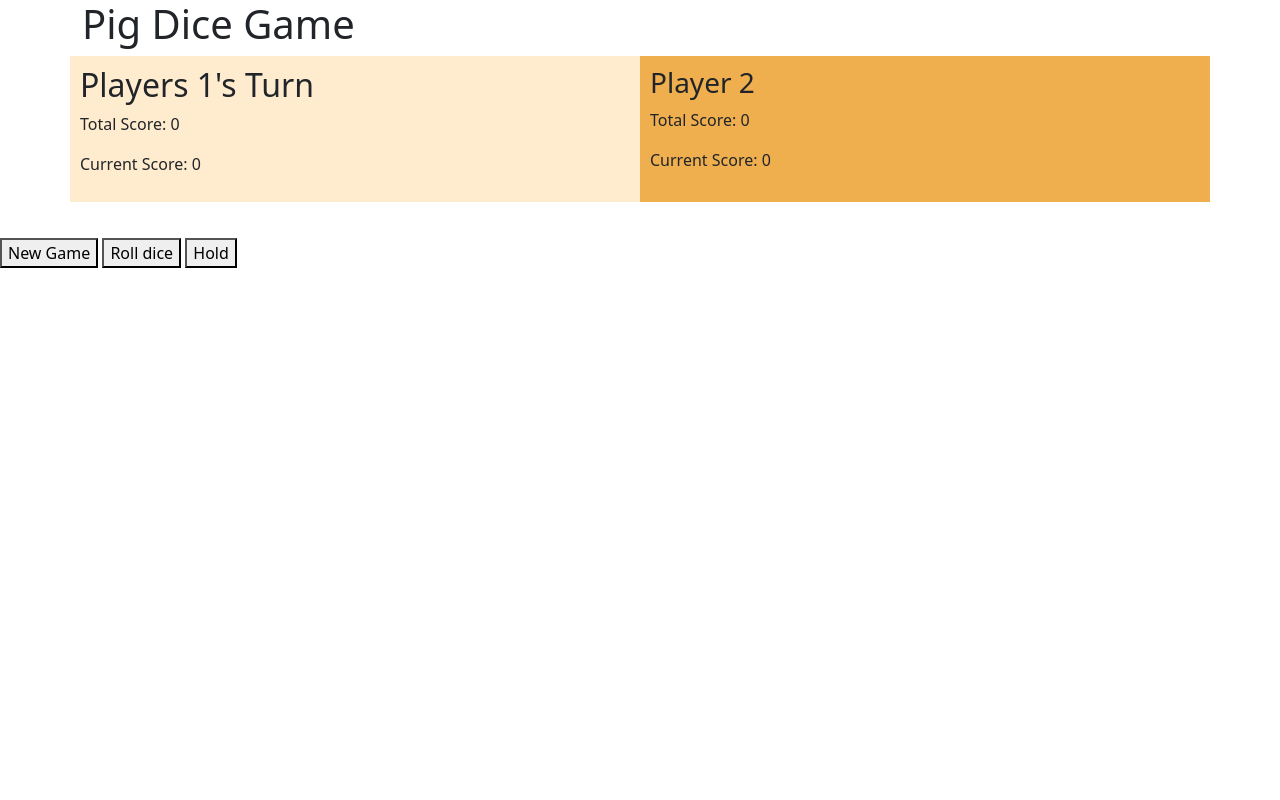
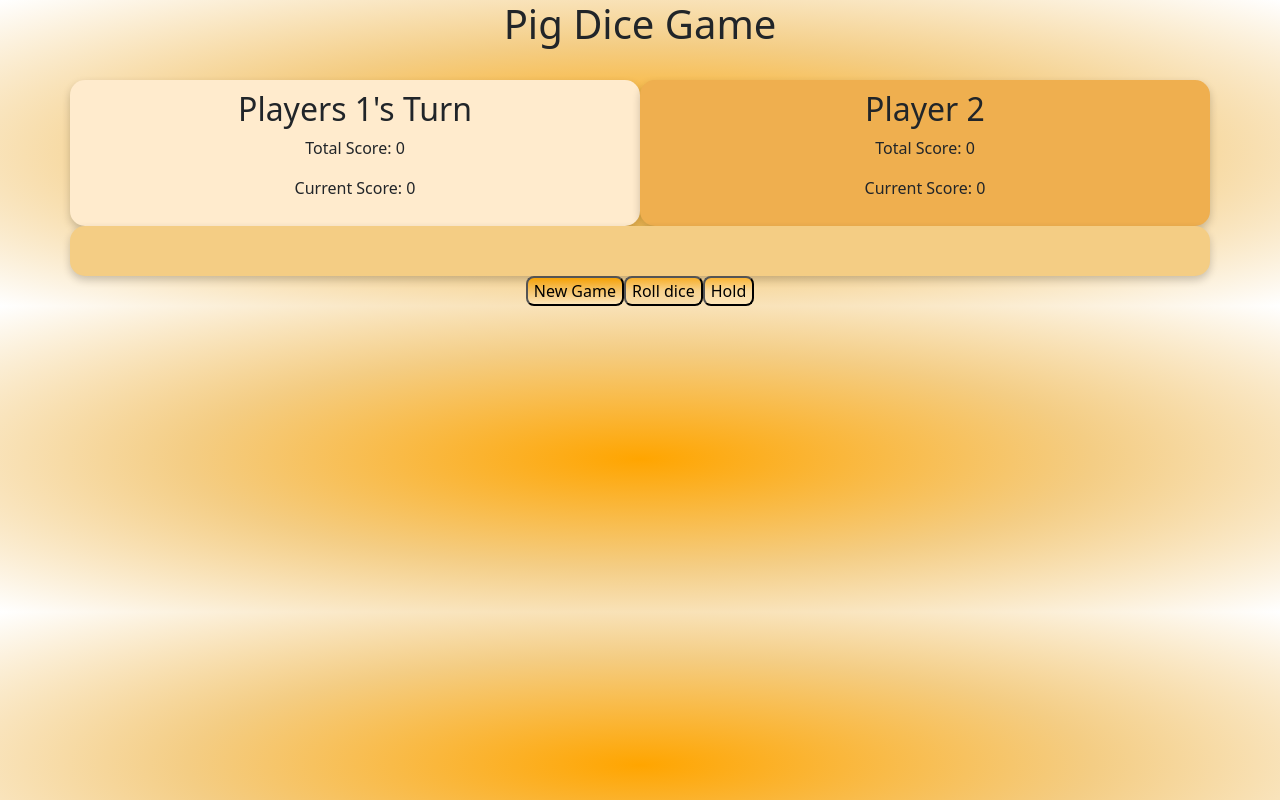
Before and after one commit to ZuriGa/Pig-Dice-Game, a plain HTML site: page index.html in a window 1280 px wide. Drawn offline with nearby package versions, Linux system fonts and the light colour scheme.

Commit message:
add css background style, button style, and new column

```diff
--- a/css/styles.css
+++ b/css/styles.css
@@ -1,11 +1,70 @@
+body{
+    background-image: radial-gradient(orange, #f4cd84, white);
+}
+.container {
+    text-align: center;
+}
+
 .column {
+    box-shadow: 0 4px 8px 0 rgba(0, 0, 0, 0.2);
     float: left;
     width: 50%;
     padding: 10px;
+    border-radius: 15px;
 }
 
 .row:after {
     content: "";
     display: table;
     clear:both;
+    box-shadow: 0 4px 8px 0 rgba(0, 0, 0, 0.2);
 }
+
+.row2{
+    background-color: #f4cd84;
+    border-radius: 15px;
+    height: 50px;
+    box-shadow: 0 4px 8px 0 rgba(0, 0, 0, 0.2);
+}
+
+.center {
+    display: flex;
+    justify-content: center;
+    align-items: center;
+}
+
+.new {
+    background-image: linear-gradient(rgb(245, 162, 7), rgb(245, 196, 106), rgb(254, 230, 185) );
+    border-radius: 8px;
+    display: block;
+}
+.new:hover {
+    color: #fff;
+    background-color: #1A1A1A;
+    box-shadow: rgba(0, 0, 0, 0.25) 0 8px 15px;
+    transform: translateY(-2px);
+}
+
+.roll {
+    background-image: linear-gradient(rgb(247, 175, 42), rgb(248, 211, 142), rgb(248, 221, 171) );
+    border-radius: 8px;
+    display: block;
+}
+.roll:hover {
+    color: #fff;
+    background-color: #1A1A1A;
+    box-shadow: rgba(0, 0, 0, 0.25) 0 8px 15px;
+    transform: translateY(-2px);
+}
+
+.hold {
+    background-image: linear-gradient(rgb(250, 180, 51), rgb(250, 219, 161), rgb(254, 230, 185) );
+    border-radius: 8px;
+    display: block;
+}
+.hold:hover {
+    color: #fff;
+    background-color: #1A1A1A;
+    box-shadow: rgba(0, 0, 0, 0.25) 0 8px 15px;
+    transform: translateY(-2px);
+}
--- a/index.html
+++ b/index.html
@@ -15,6 +15,7 @@
 <body>
     <div class="container">
         <h1>Pig Dice Game</h1>
+        <br />
         <div class="row">
             <div class="column" style="background-color: blanchedalmond;">
                 <h2><span id="player1">Player 1</span></h2>
@@ -23,19 +24,21 @@
 
             </div>
             <div class="column" style="background-color: rgb(239, 175, 79);">
-                <h3><span id="player2">Player 2</span></h3>
+                <h2><span id="player2">Player 2</span></h2>
                 <p>Total Score: <span id="total-score-2">0</span></p>
                 <p>Current Score: <span id="current-score-2">0</span></p>
             </div>
-            <div class="column">
-            <p id="message"></p>
+            <div class="row2">
+                <p id="message"></p>
+                </div>
             </div>
         </div>
     </div>
-
-    <button id="buttonNew">New Game</button>
-    <button id="buttonRoll">Roll dice</button>
-    <button id="buttonHold">Hold</button>
+    <div class="center">
+        <button id="buttonNew" class="new">New Game</button>
+        <button id="buttonRoll" class="roll">Roll dice</button>
+    <button id="buttonHold" class="hold">Hold</button>
+    </div>
 
 
 </body>
```
Also changed, not shown: js/scripts.js (line endings or trailing spaces), 1 other file.
